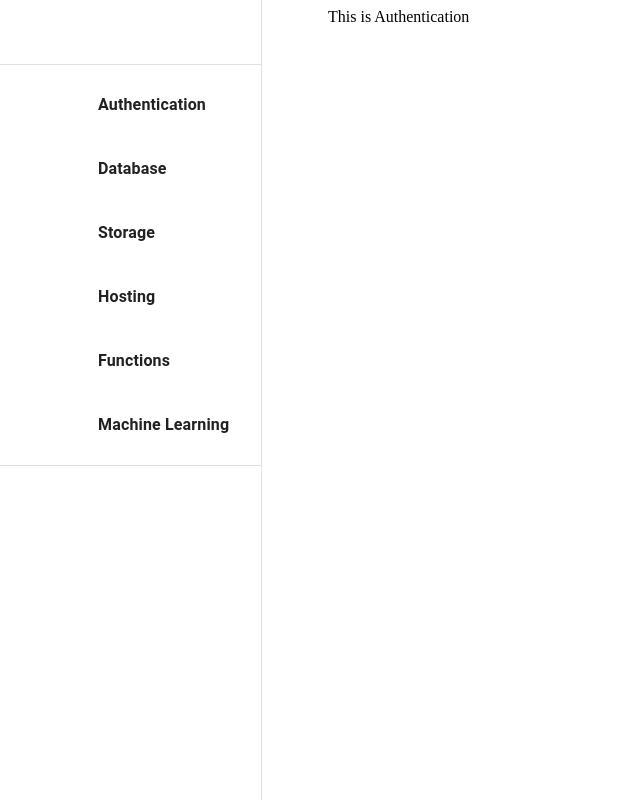
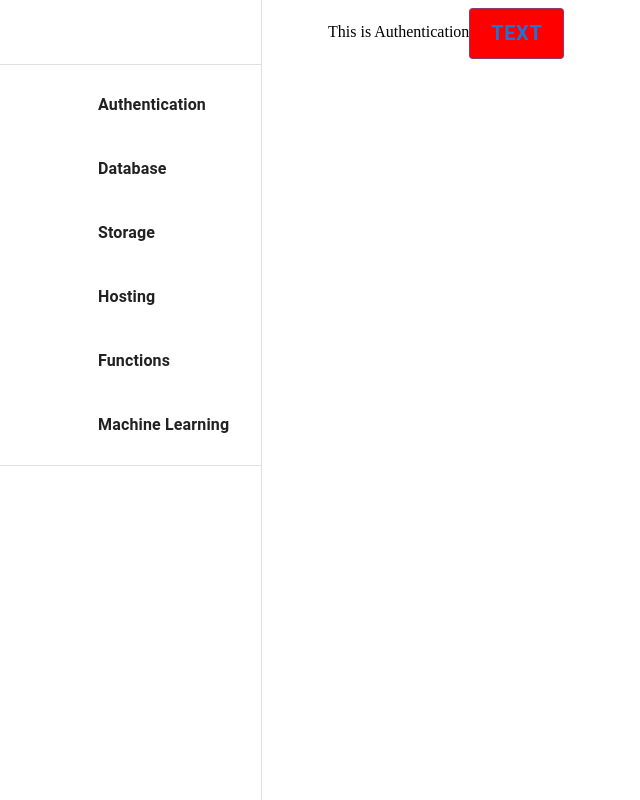
Before and after one commit to anthonysingiser/mui-dashboard, a React (Create React App) app: page /authentication in a window 1280 px wide. Shown: the whole page, without its empty margins (0-640 px from the left). Built offline with nearby package versions, Linux system fonts and the light colour scheme.

Commit message:
create Button component and add to Authentication page

```diff
--- /dev/null
+++ b/src/components/CommonButton/CommonButton.js
@@ -0,0 +1,18 @@
+import React from 'react'
+import Button from '@mui/material/Button';
+
+const CommonButton = ({children, color, disabled, size, sx, variant}) => {
+    return (
+        <Button
+            color={color}
+            disabled={disabled}
+            size={size}
+            sx={sx}
+            variant={variant}
+        >
+            {children}
+        </Button>
+    )
+}
+
+export default CommonButton
--- a/src/pages/Authentication/Authentication.js
+++ b/src/pages/Authentication/Authentication.js
@@ -1,10 +1,28 @@
 import React from 'react'
 import Grid from '@mui/material/Grid'
+import CommonButton from '../../components/CommonButton/CommonButton'
+import { red } from '@mui/material/colors'
 
 const Authentication = () => {
+    const buttonStyles = {
+        fontSize: 20,
+        fontWeight: 700,
+        backgroundColor: 'red',
+        '&:hover': {
+            backgroundColor: 'yellow'
+        }
+
+    }
     return (
         <Grid item xs={8}>
             This is Authentication
+            <CommonButton
+                variant= 'outlined'
+                size= "large"
+                sx= {buttonStyles}
+            >
+                Text
+            </CommonButton>
         </Grid>
     )
 }
```
